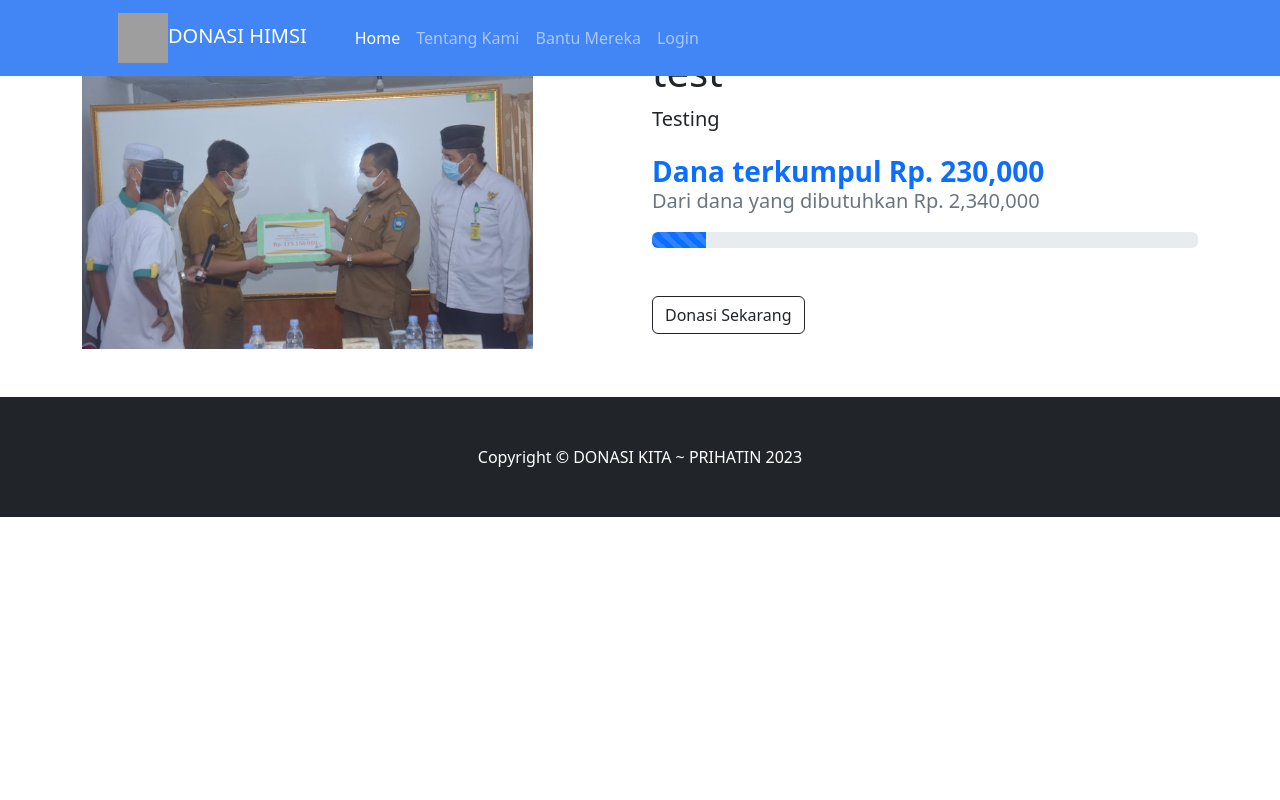
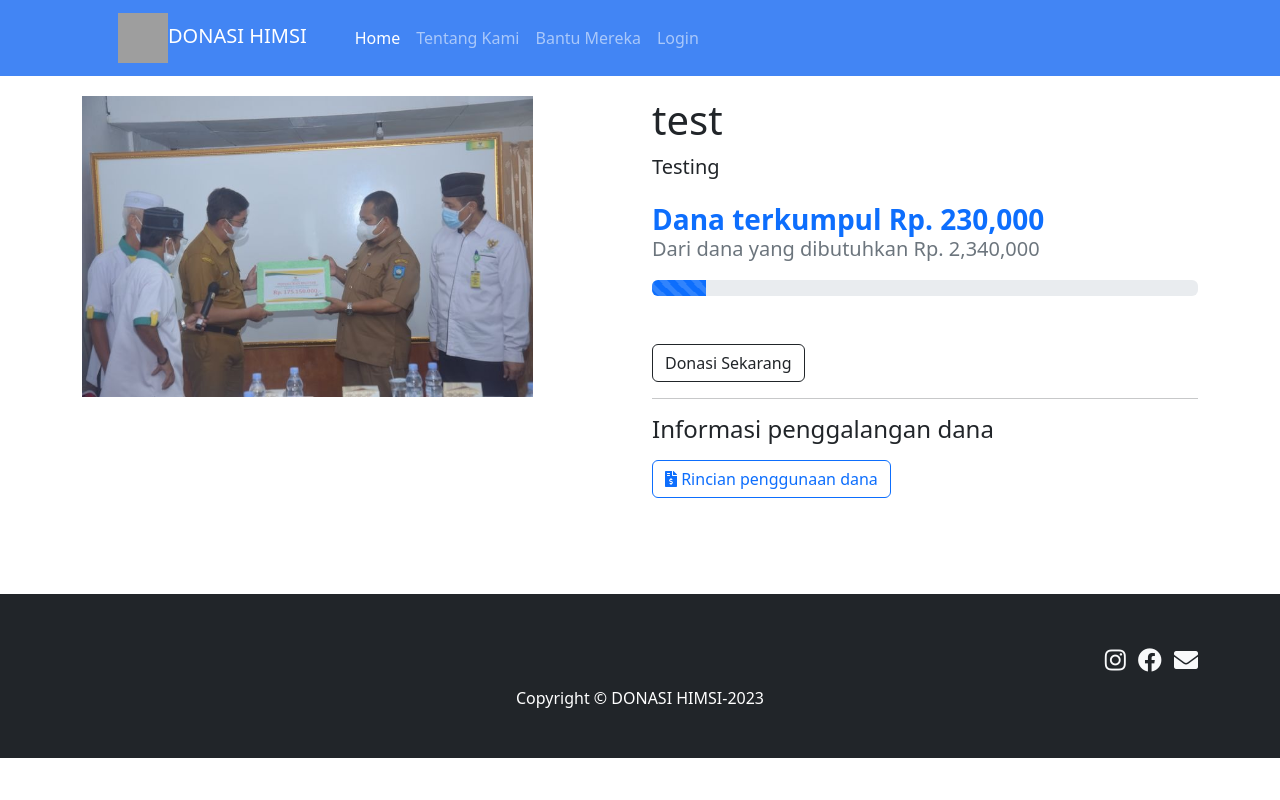
Before and after one commit to Richarddigaa/donasi-himsi-terbaru, a CodeIgniter app: page /donasi-himsi/user/detailDonasi/33 in a window 1280 px wide. Run offline with CodeIgniter, Linux system fonts and the light colour scheme; data comes from the database, SQL or seed files in the repository; grey boxes are pictures that could not be loaded.

Commit message:
menambahkan icon medsos dan email di footer serta menambahkan button rincian penggunaan dana di halaman detail donasi

```diff
--- a/application/views/templates/user_footer.php
+++ b/application/views/templates/user_footer.php
@@ -1,7 +1,12 @@
         <!-- Footer-->
-        <footer class="py-5 bg-dark">
+        <footer class="py-5 bg-dark mt-5" style="width: 100%;">
+            <div class="container text-end mb-2">
+                <a class="text-light fs-4 me-2 " href=""><i class="fab fa-instagram"></i></a>
+                <a class="text-light fs-4 me-2"><i class="fab fa-facebook"></i></a>
+                <a class="text-light fs-4 "><i class="fas fa-envelope"></i></a>
+            </div>
             <div class="container">
-                <p class="m-0 text-center text-white">Copyright &copy; DONASI KITA ~ PRIHATIN 2023</p>
+                <p class="m-0 text-center text-white">Copyright &copy; DONASI HIMSI-2023</p>
             </div>
         </footer>
         <!-- Bootstrap core JS-->
--- a/application/views/templates/user_header.php
+++ b/application/views/templates/user_header.php
@@ -1,5 +1,6 @@
 <!DOCTYPE html>
 <html lang="en">
+
 <head>
     <meta charset="utf-8" />
     <meta name="viewport" content="width=device-width, initial-scale=1, shrink-to-fit=no" />
@@ -27,9 +28,8 @@
 
     .banner {
         height: 63vh;
-            background : linear-gradient(rgba(0,0,0,0.1), rgba(0,0,0,0.1)), url('<?= base_url('assets/img/banner-donasi1.png'); ?>');
+        background: linear-gradient(rgba(0, 0, 0, 0.1), rgba(0, 0, 0, 0.1)), url('<?= base_url('assets/img/banner-fix.png'); ?>');
     }
-
 </style>
 
 <body>
--- a/application/views/user/berdonasi.php
+++ b/application/views/user/berdonasi.php
@@ -1,4 +1,4 @@
-<div class="container-fluid">
+<div class="container-fluid" style="margin-top: 80px;">
     <div class="row">
         <div class="col-lg-9">
             <?php foreach ($donasi as $d) { ?>
--- a/application/views/user/detailDonasi.php
+++ b/application/views/user/detailDonasi.php
@@ -1,4 +1,4 @@
-<div class="container-fluid py-5">
+<div class="container-fluid py-5 mt-5">
     <div class="container">
         <div class="row">
             <?php foreach ($donasi as $d) { ?>
@@ -19,10 +19,18 @@
                     <div class="progress mb-5">
                         <div class="progress-bar progress-bar-striped progress-bar-animated" role="progressbar" style="width: <?= $d['dana_terkumpul'] / $d['dana_dibutuhkan'] * 100; ?>%"></div>
                     </div>
+                    <!-- jika dana terkumpul sudah seusai target atau lebih maka user tidak bisa donasi lagi -->
                     <?php if ($d['dana_terkumpul'] >= $d['dana_dibutuhkan']) { ?>
                         <a class="btn btn-outline-dark mt-auto">Donasi telah mencapai target</a>
+                        <!-- jika dana belum mencapai targer maka user bida berdonasi -->
                     <?php } else { ?>
                         <a class="btn btn-outline-dark mt-auto" href="<?= base_url('user/berdonasi/') . $d['id']; ?>">Donasi Sekarang</a>
+                    <?php } ?>
+                    <!-- jika dana sudah dicairkan maka -->
+                    <?php if ($d['status_donasi'] == 'Sudah dicairkan') { ?>
+                        <hr>
+                        <h4 class="mb-3">Informasi penggalangan dana</h4>
+                        <a class="btn btn-outline-primary mt-auto" href="<?= base_url('user/lapor_donasi/') . $d['id']; ?>"><i class="fas fa-file-invoice-dollar"></i> Rincian penggunaan dana</a>
                     <?php } ?>
                 </div>
         </div>
--- a/application/views/user/donasi.php
+++ b/application/views/user/donasi.php
@@ -16,14 +16,14 @@ else if (isset($_GET['kategori'])) {
 }
 // get produk default
 else {
-    $queryDonasi = "SELECT * FROM donasi";
+    $queryDonasi = "SELECT * FROM donasi ORDER BY id DESC";
     $donasi = $this->db->query($queryDonasi)->result_array();
 }
 
 $countData = $this->db->query($queryDonasi)->num_rows();
 ?>
 
-<div class="container py-5">
+<div class="container py-5 mt-5">
     <?php echo $this->session->flashdata('pesan'); ?>
     <div class="row">
         <div class="col-lg-3 mb-5">
--- a/application/views/user/index.php
+++ b/application/views/user/index.php
@@ -1,6 +1,6 @@
 <!-- Header-->
 <header>
-    <div class="container-fluid banner d-flex align-items-center mb-2">
+    <div class="container-fluid banner d-flex align-items-center   ">
         <div class="container text-center text-black">
             <div class="col-md-8 offset-md-2">
                 <form method="get" action="<?= base_url('user/donasi') ?>">
--- a/application/views/user/riwayatDonasi.php
+++ b/application/views/user/riwayatDonasi.php
@@ -1,5 +1,4 @@
-
-<div class="col-11 grid-margin stretch-card m-5">
+<div class="col-11 grid-margin stretch-card py-5 mt-5" style="margin-left: 50px;">
     <div class="card">
         <div class="card-body">
 
--- a/application/views/user/tentangKami.php
+++ b/application/views/user/tentangKami.php
@@ -1,4 +1,4 @@
-<div class="container-fluid py-5">
+<div class="container-fluid py-5 mt-5">
     <div class="container text-center mb-5">
         <h1>Tentang Kami</h1>
     </div>
--- a/application/views/user/ubahProfile.php
+++ b/application/views/user/ubahProfile.php
@@ -1,5 +1,4 @@
-
-<div class="container-fluid">
+<div class="container-fluid " style="margin-top: 80px;">
     <div class="row">
         <div class="col-lg-9">
             <?= form_open_multipart('user/ubahProfile'); ?>
```
Also changed, not shown: application/views/user/profile.php (+4 -3 lines), assets/img/banner-fix.png (added). Lines whose indentation alone changed are shown as unchanged.
